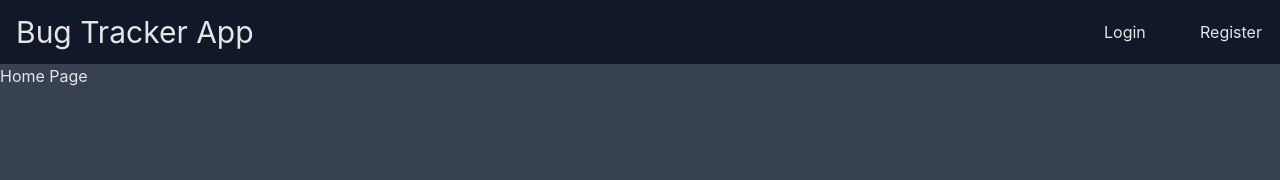
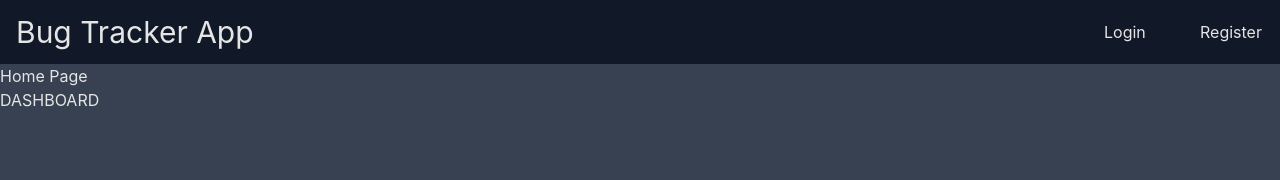
Before and after one commit to DeusMalsith/bugtrackerapp, a React (Create React App) app: page / in a window 1280 px wide. Shown: the top 180 px of the page. Built offline with nearby package versions, Linux system fonts and the light colour scheme.

Commit message:
created dashboard link

```diff
--- a/src/routes/home/Home.js
+++ b/src/routes/home/Home.js
@@ -1,11 +1,13 @@
-import React from 'react'
+import React from 'react';
+import { Link } from 'react-router-dom';
 
 const Home = () => {
   return (
     <div>
-        <h1>Home Page</h1>
+      <h1>Home Page</h1>
+      <Link to='/dashboard'>DASHBOARD</Link>
     </div>
-  )
-}
+  );
+};
 
-export default Home
+export default Home;
```
